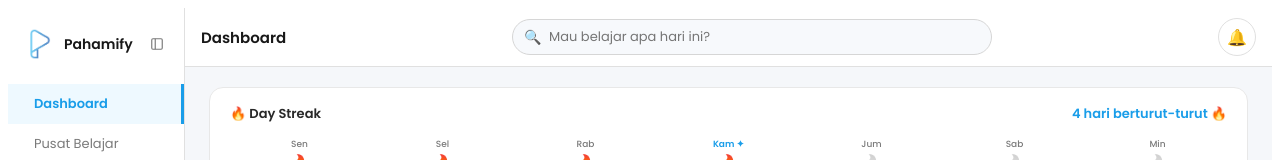
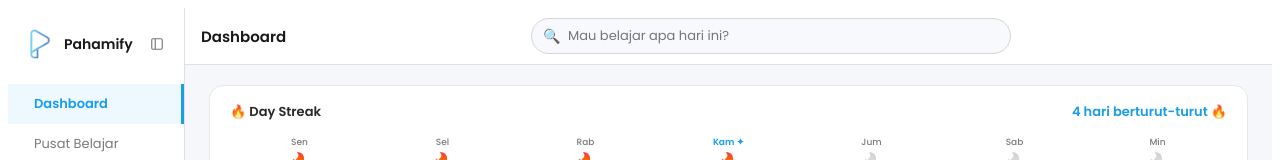
Before and after one commit to XnonXte/Pahamify-Prototype, a React (Vite) app: page / in a window 1280 px wide. Shown: the top 160 px of the page. Built offline with nearby package versions, Linux system fonts and the light colour scheme.

Commit message:
Notification topbar removed

```diff
--- a/src/Dashboard.jsx
+++ b/src/Dashboard.jsx
@@ -603,8 +603,7 @@ function Topbar({ title, placeholder = "Mau belajar apa hari ini?" }) {
         gap: 8,
         flexShrink: 0,
       }}>
-        <div style={{ width: 36, height: 36, borderRadius: "50%", border: "0.5px solid #e0e0e0", background: "#fff", display: "flex", alignItems: "center", justifyContent: "center", cursor: "pointer", fontSize: 16 }}>🔔</div>
-
+        {/* Bell icon removed */}
       </div>
 
       {/* Tweak CSS Tambahan untuk merapikan urutan susunan khusus di layar mobile kecil */}
```
